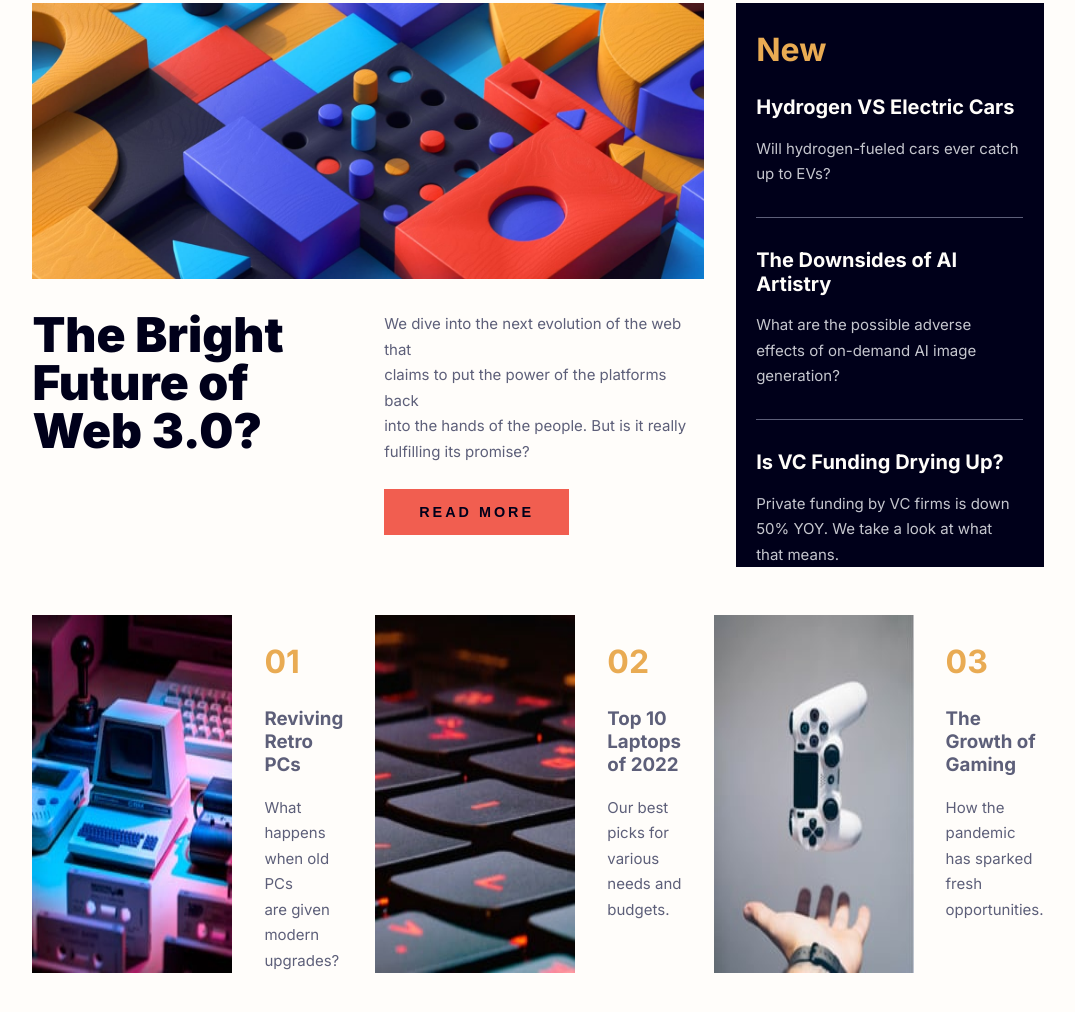
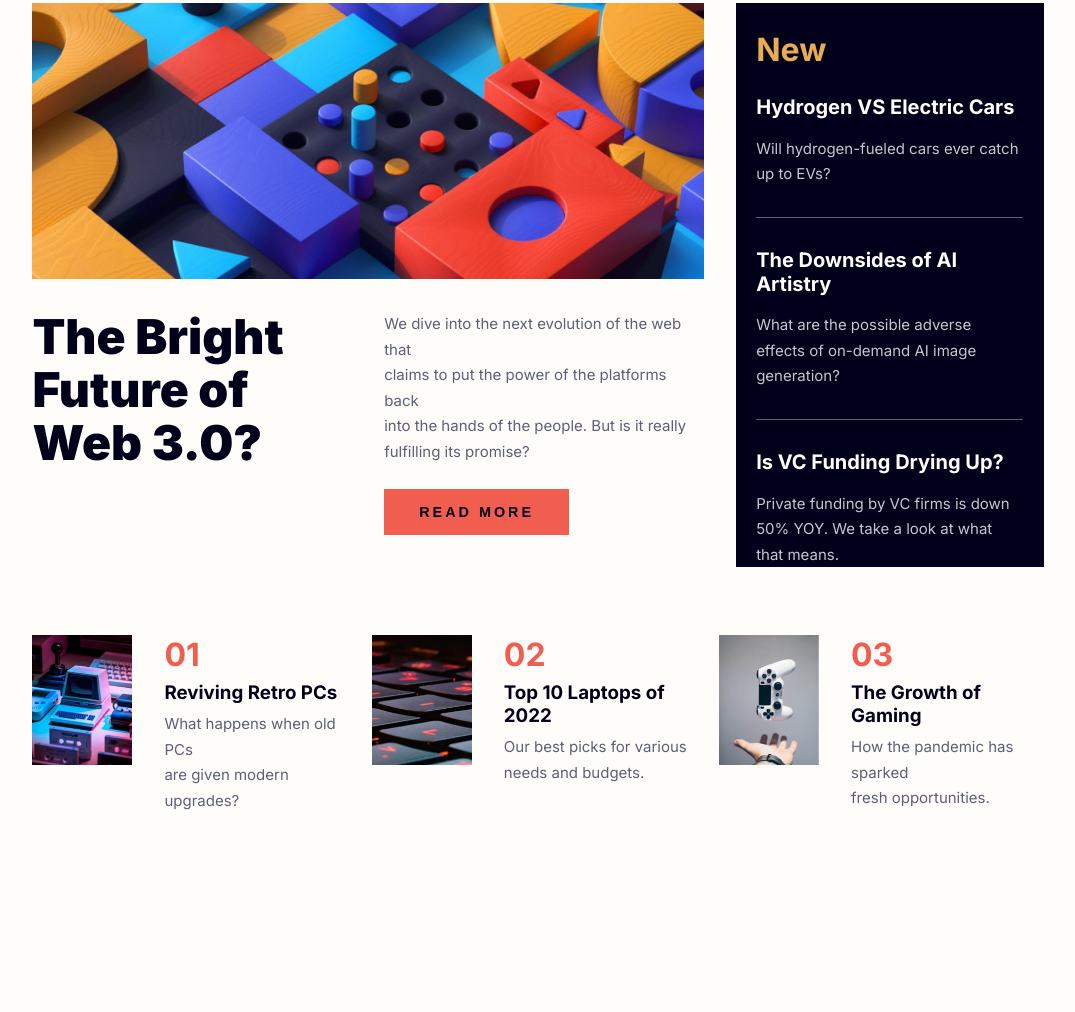
Before and after one commit to yonismbs/news-homepage-home, a plain HTML site: page index.html in a window 1280 px wide. Shown: the part 168-1180 px from the top of the page, without its empty margins (102-1177 px from the left). After the commit the page ends 1072 px from the top, so only its background shows below. Drawn offline with Linux system fonts and the light colour scheme.

Commit message:
Finalisation et structure du bottom

```diff
--- a/index.html
+++ b/index.html
@@ -77,7 +77,7 @@
       </section>
     </div>
 
-    <div class="flex-container-3">
+    <div class="flex-container-4">
 
       <img src="assets/images/image-retro-pcs.jpg" alt="Logo" />
 
@@ -85,7 +85,6 @@
         <h1>01</h1>
         <h3>Reviving Retro PCs</h3>
         <p>What happens when old PCs<br>are given modern upgrades?</p>
-
       </section>
 
       <img src="assets/images/image-top-laptops.jpg" alt="Logo" />
--- a/style/style.css
+++ b/style/style.css
@@ -114,9 +114,39 @@ h1 {
     padding: 0;
 }
 
+.flex-container-4 {
+    display: flex;
+    flex-direction: row;
+    justify-content: space-between;
+    gap : 2rem;
+    margin: 20px 0px;
+}
+
+.flex-container-4 h1 {
+    margin: 0;
+    color: hsl(5, 85%, 63%);
+}
+
+.flex-container-4 h3 {
+    margin: 7px 0px;
+    color: hsl(240, 100%, 5%);
+}
+
+.flex-container-4 section {
+    flex-grow: 2;
+    margin: 0;
+}
+
+.flex-container-4 img {
+    flex-grow: 1;
+    width: 100px;
+    height: 130px;
+    display: block;
+}
+
 .headline {
     font-size: 3rem;
     font-weight: 900;
-    line-height: 1em;
+    line-height: 1.1em;
     color: hsl(240, 100%, 5%);
 }
```
